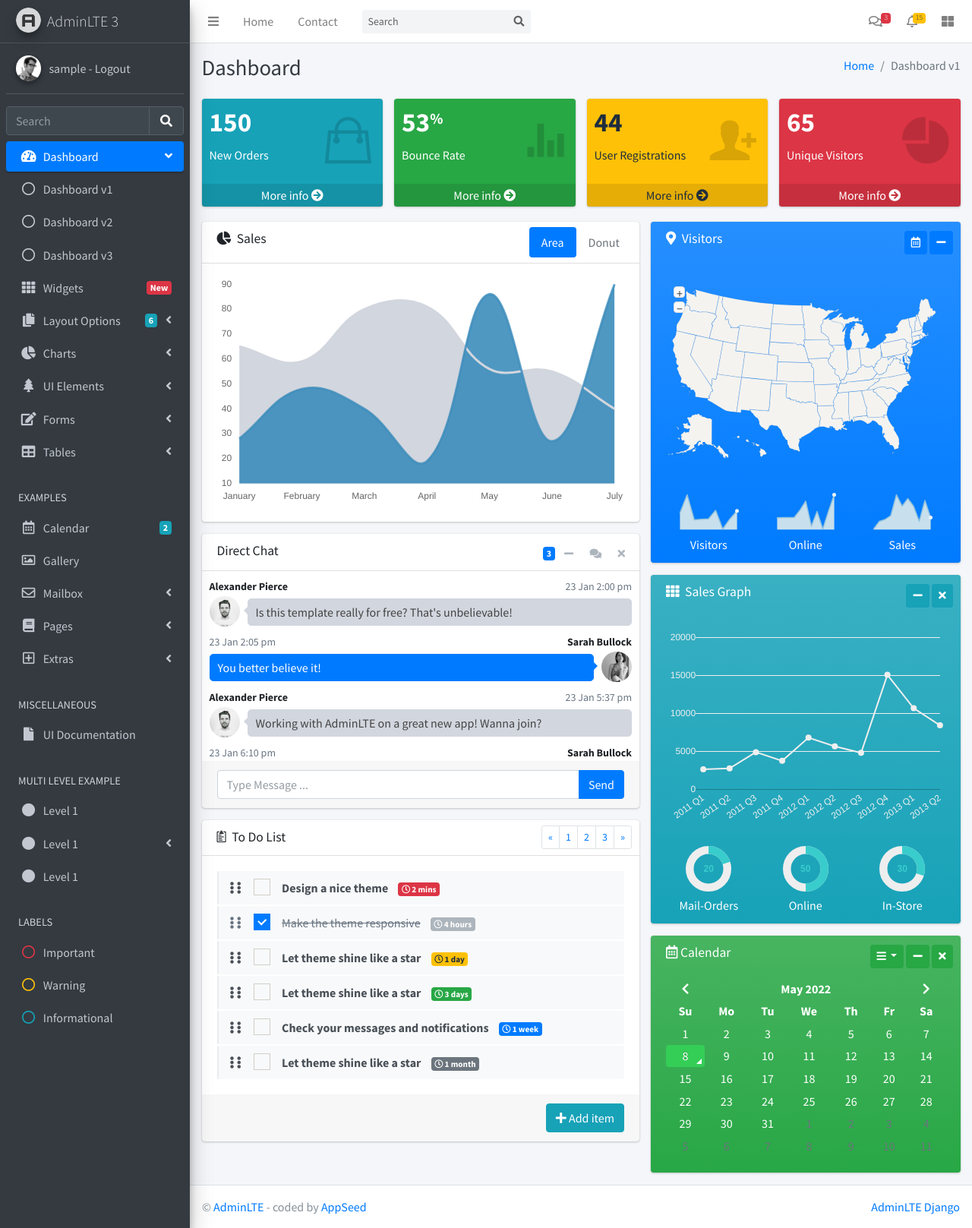
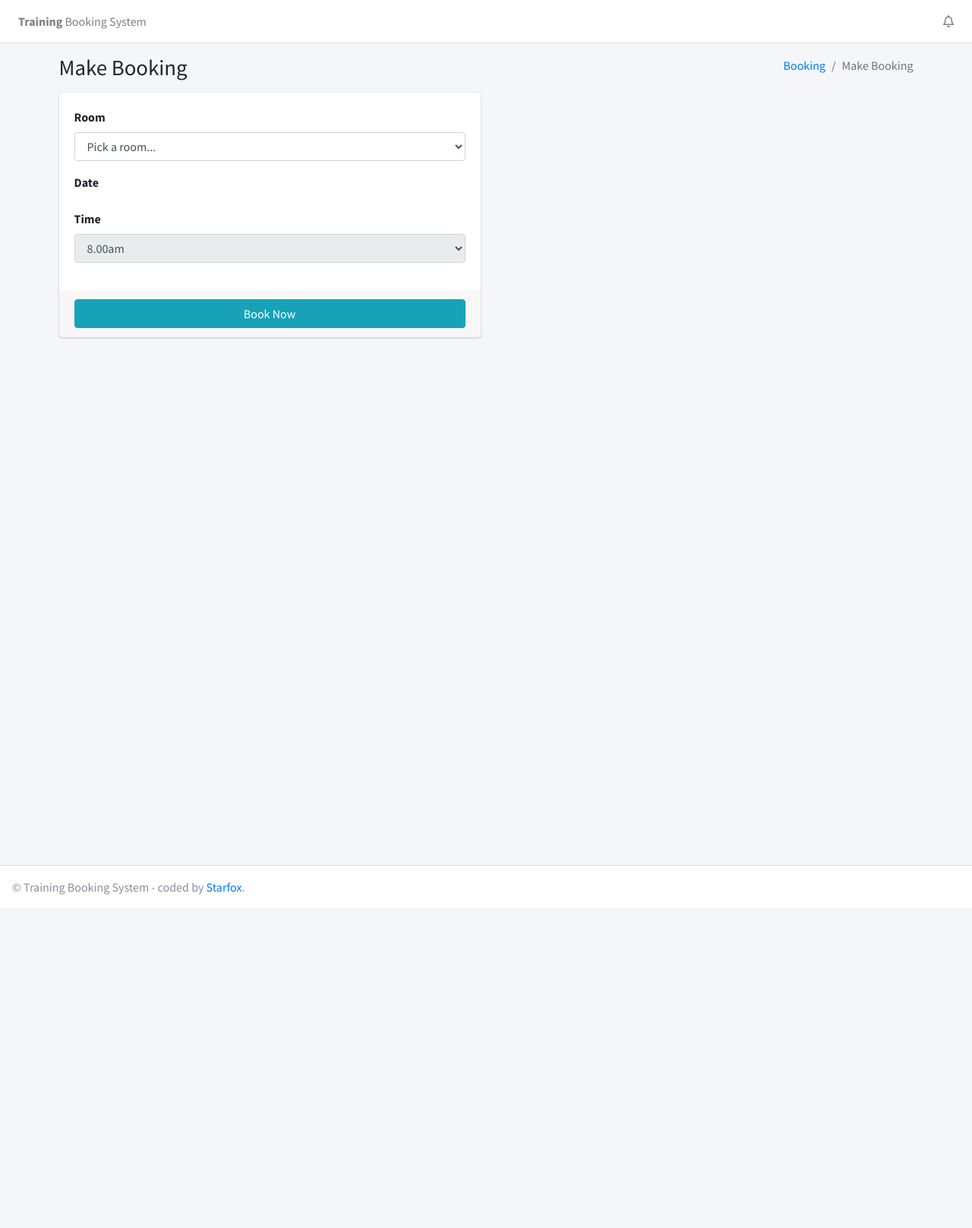
Before and after one commit to penghwee-sng/0a1b7aba-745d-4dfa-a9cc-d55c1ff71e10, a Django app: page / in a window 1280 px wide. Shown: the whole page at 76% size. After the commit the page ends 1178 px from the top, so only its background shows below. Run offline with Django 3.2, Linux system fonts and the light colour scheme; the visitor is signed in with stand-in values (Sample User, id 1); style sheets or scripts are compiled from the project's sources; parts of the project's set-up code (start-up, migrations or seed data) failed here and were passed over; some libraries are stand-ins or nearby versions.

Commit message:
Update 1

```diff
--- a/apps/authentication/urls.py
+++ b/apps/authentication/urls.py
@@ -9,6 +9,6 @@
 
 urlpatterns = [
     path('login/', login_view, name="login"),
-    path('register/', register_user, name="register"),
+    # path('register/', register_user, name="register"),
     path("logout/", LogoutView.as_view(), name="logout")
 ]
--- a/apps/home/admin.py
+++ b/apps/home/admin.py
@@ -4,5 +4,9 @@
 """
 
 from django.contrib import admin
+from .models import Room, Booking
 
 # Register your models here.
+admin.site.register(Booking)
+admin.site.register(Room)
+admin.site.site_header = 'Training Booking System Administration'
--- a/apps/home/views.py
+++ b/apps/home/views.py
@@ -13,8 +13,8 @@
 @login_required(login_url="/login/")
 def index(request):
     context = {'segment': 'index'}
-
-    html_template = loader.get_template('home/index.html')
+    context['segment'] = 'booking.html'
+    html_template = loader.get_template('home/booking.html')
     return HttpResponse(html_template.render(context, request))
 
 
--- /dev/null
+++ b/apps/templates/home/booking.html
@@ -0,0 +1,176 @@
+{% extends "layouts/base.html" %}
+
+{% block title %} Booking {% endblock %}
+
+<!-- Element injected in the BODY element -->
+{% block body_class %} sidebar-collapse layout-top-nav {% endblock body_class %}
+
+<!-- Specific Page CSS goes HERE  -->
+{% block stylesheets %}
+
+<!-- Google Font: Source Sans Pro -->
+<link rel="stylesheet" href="https://fonts.googleapis.com/css?family=Source+Sans+Pro:300,400,400i,700&display=fallback">
+<!-- Font Awesome -->
+<link rel="stylesheet" href="/static/assets/plugins/fontawesome-free/css/all.min.css">
+<!-- Ionicons -->
+<link rel="stylesheet" href="https://code.ionicframework.com/ionicons/2.0.1/css/ionicons.min.css">
+<!-- Tempusdominus Bootstrap 4 -->
+<link rel="stylesheet" href="/static/assets/plugins/tempusdominus-bootstrap-4/css/tempusdominus-bootstrap-4.min.css">
+<!-- iCheck -->
+<link rel="stylesheet" href="/static/assets/plugins/icheck-bootstrap/icheck-bootstrap.min.css">
+<!-- JQVMap -->
+<link rel="stylesheet" href="/static/assets/plugins/jqvmap/jqvmap.min.css">
+<!-- Theme style -->
+<link rel="stylesheet" href="/static/assets/css/adminlte.min.css">
+<!-- overlayScrollbars -->
+<link rel="stylesheet" href="/static/assets/plugins/overlayScrollbars/css/OverlayScrollbars.min.css">
+<!-- Daterange picker -->
+<link rel="stylesheet" href="/static/assets/plugins/daterangepicker/daterangepicker.css">
+<!-- summernote -->
+<link rel="stylesheet" href="/static/assets/plugins/summernote/summernote-bs4.min.css">
+
+<style>
+    .bootstrap-datetimepicker-widget table td.day {
+        font-weight: bold;
+    }
+
+    .bootstrap-datetimepicker-widget table td.disabled,
+    .bootstrap-datetimepicker-widget table td.disabled:hover {
+        font-weight: normal;
+        color: #dbdbdb;
+    }
+</style>
+
+{% endblock stylesheets %}
+
+{% block content %}
+
+<div class="content-wrapper">
+    <!-- Content Header (Page header) -->
+    <div class="content-header">
+        <div class="container">
+            <div class="row">
+                <div class="col-sm-6">
+                    <h1>Make Booking</h1>
+                </div>
+                <div class="col-sm-6">
+                    <ol class="breadcrumb float-sm-right">
+                        <li class="breadcrumb-item"><a href="#">Booking</a></li>
+                        <li class="breadcrumb-item active">Make Booking</li>
+                    </ol>
+                </div>
+            </div><!-- /.row -->
+        </div><!-- /.container-fluid -->
+    </div>
+    <!-- /.content-header -->
+
+    <!-- Main content -->
+    <div class="content">
+        <div class="container">
+            <div class="row">
+                <div class="col-lg-6">
+
+                    <div class="card">
+                        <div class="card-body">
+
+                            <div class="form-group">
+                                <label>Room</label>
+                                <select id="room" class="form-control">
+                                    <option selected value="-1">Pick a room...</option>
+                                    <option value="0">Room U</option>
+                                    <option value="1">Room C</option>
+                                </select>
+                            </div>
+
+                            <div class="form-group">
+                                <label>Date</label>
+                                <div id="calendar" style="width: 100%"></div>
+                            </div>
+
+                            <div class="form-group">
+                                <label>Time</label>
+                                <select id="time" class="form-control" disabled>
+                                    <option>8.00am</option>
+                                    <option>12.00pm</option>
+                                </select>
+                            </div>
+
+                        </div>
+
+
+
+
+                        <div class="card-footer">
+                            <button type="submit" class="btn btn-info btn-block">Book Now</button>
+                        </div>
+                        <!-- /.card-body -->
+                    </div>
+                </div>
+                <!-- /.col-md-6 -->
+            </div>
+            <!-- /.row -->
+        </div><!-- /.container-fluid -->
+    </div>
+    <!-- /.content -->
+</div>
+
+{% endblock content %}
+
+<!-- Specific Page JS goes HERE  -->
+
+<!-- Specific Page JS goes HERE  -->
+{% block javascripts %}
+
+<!-- jQuery -->
+<script src="/static/assets/plugins/jquery/jquery.min.js"></script>
+<!-- jQuery UI 1.11.4 -->
+<script src="/static/assets/plugins/jquery-ui/jquery-ui.min.js"></script>
+<!-- Resolve conflict in jQuery UI tooltip with Bootstrap tooltip -->
+<script>
+    $.widget.bridge('uibutton', $.ui.button)
+</script>
+<!-- Bootstrap 4 -->
+<script src="/static/assets/plugins/bootstrap/js/bootstrap.bundle.min.js"></script>
+<!-- ChartJS -->
+<script src="/static/assets/plugins/chart.js/Chart.min.js"></script>
+<!-- Sparkline -->
+<script src="/static/assets/plugins/sparklines/sparkline.js"></script>
+<!-- JQVMap -->
+<script src="/static/assets/plugins/jqvmap/jquery.vmap.min.js"></script>
+<script src="/static/assets/plugins/jqvmap/maps/jquery.vmap.usa.js"></script>
+<!-- jQuery Knob Chart -->
+<script src="/static/assets/plugins/jquery-knob/jquery.knob.min.js"></script>
+<!-- daterangepicker -->
+<script src="/static/assets/plugins/moment/moment.min.js"></script>
+<script src="/static/assets/plugins/daterangepicker/daterangepicker.js"></script>
+<!-- Tempusdominus Bootstrap 4 -->
+<script src="/static/assets/plugins/tempusdominus-bootstrap-4/js/tempusdominus-bootstrap-4.min.js"></script>
+<!-- Summernote -->
+<script src="/static/assets/plugins/summernote/summernote-bs4.min.js"></script>
+<!-- overlayScrollbars -->
+<script src="/static/assets/plugins/overlayScrollbars/js/jquery.overlayScrollbars.min.js"></script>
+<!-- AdminLTE App -->
+<script src="/static/assets/js/adminlte.js"></script>
+
+<script>
+    var now = new Date();
+    // date one week later
+    var end = new Date(now.getTime() + 14 * 24 * 60 * 60 * 1000);
+    $('#calendar').datetimepicker({
+        format: 'L',
+        inline: true,
+        minDate: now,
+        maxDate: now,
+        daysOfWeekDisabled: [0, 6]
+    })
+    $('#calendar').on('change.datetimepicker', function (e) {
+        console.log(e.date.format('DD-MM-YYYY'));
+        $('#time').prop('disabled', false);
+    });
+    $('#room').on('change', function (e) {
+        console.log(e.target.value);
+    });
+
+</script>
+
+{% endblock javascripts %}
--- a/apps/templates/includes/footer.html
+++ b/apps/templates/includes/footer.html
@@ -1,9 +1,4 @@
   <!-- /.content-wrapper -->
   <footer class="main-footer">
-    &copy; <a target="_blank" rel="noopener noreferrer" href="https://adminlte.io">AdminLTE</a>
-    - coded by <a target="_blank" rel="noopener noreferrer" href="https://appseed.us">AppSeed</a>
-    <div class="float-right d-none d-sm-inline-block">
-      <a target="_blank" rel="noopener noreferrer"
-          href="https://appseed.us/admin-dashboards/django-dashboard-adminlte">AdminLTE Django</a>
-    </div>
+    &copy; Training Booking System - coded by <a target="_blank" href="#">Starfox</a>.
   </footer>
--- a/apps/templates/includes/navigation.html
+++ b/apps/templates/includes/navigation.html
@@ -2,120 +2,28 @@
   <nav class="main-header navbar navbar-expand navbar-white navbar-light">
     <!-- Left navbar links -->
     <ul class="navbar-nav">
-      <li class="nav-item">
-        <a class="nav-link" data-widget="pushmenu" href="#" role="button"><i class="fas fa-bars"></i></a>
-      </li>
-      <li class="nav-item d-none d-sm-inline-block">
-        <a href="index3.html" class="nav-link">Home</a>
-      </li>
-      <li class="nav-item d-none d-sm-inline-block">
-        <a href="#" class="nav-link">Contact</a>
+      <li class="nav-item d-sm-inline-block">
+        <a href="/" class="nav-link"><b>Training</b> Booking System</a>
       </li>
     </ul>
 
-    <!-- SEARCH FORM -->
-    <form class="form-inline ml-3">
-      <div class="input-group input-group-sm">
-        <input class="form-control form-control-navbar" type="search" placeholder="Search" aria-label="Search">
-        <div class="input-group-append">
-          <button class="btn btn-navbar" type="submit">
-            <i class="fas fa-search"></i>
-          </button>
-        </div>
-      </div>
-    </form>
-
     <!-- Right navbar links -->
     <ul class="navbar-nav ml-auto">
-      <!-- Messages Dropdown Menu -->
-      <li class="nav-item dropdown">
-        <a class="nav-link" data-toggle="dropdown" href="#">
-          <i class="far fa-comments"></i>
-          <span class="badge badge-danger navbar-badge">3</span>
-        </a>
-        <div class="dropdown-menu dropdown-menu-lg dropdown-menu-right">
-          <a href="#" class="dropdown-item">
-            <!-- Message Start -->
-            <div class="media">
-              <img src="/static/assets/img/user1-128x128.jpg" alt="User Avatar" class="img-size-50 mr-3 img-circle">
-              <div class="media-body">
-                <h3 class="dropdown-item-title">
-                  Brad Diesel
-                  <span class="float-right text-sm text-danger"><i class="fas fa-star"></i></span>
-                </h3>
-                <p class="text-sm">Call me whenever you can...</p>
-                <p class="text-sm text-muted"><i class="far fa-clock mr-1"></i> 4 Hours Ago</p>
-              </div>
-            </div>
-            <!-- Message End -->
-          </a>
-          <div class="dropdown-divider"></div>
-          <a href="#" class="dropdown-item">
-            <!-- Message Start -->
-            <div class="media">
-              <img src="/static/assets/img/user8-128x128.jpg" alt="User Avatar" class="img-size-50 img-circle mr-3">
-              <div class="media-body">
-                <h3 class="dropdown-item-title">
-                  John Pierce
-                  <span class="float-right text-sm text-muted"><i class="fas fa-star"></i></span>
-                </h3>
-                <p class="text-sm">I got your message bro</p>
-                <p class="text-sm text-muted"><i class="far fa-clock mr-1"></i> 4 Hours Ago</p>
-              </div>
-            </div>
-            <!-- Message End -->
-          </a>
-          <div class="dropdown-divider"></div>
-          <a href="#" class="dropdown-item">
-            <!-- Message Start -->
-            <div class="media">
-              <img src="/static/assets/img/user3-128x128.jpg" alt="User Avatar" class="img-size-50 img-circle mr-3">
-              <div class="media-body">
-                <h3 class="dropdown-item-title">
-                  Nora Silvester
-                  <span class="float-right text-sm text-warning"><i class="fas fa-star"></i></span>
-                </h3>
-                <p class="text-sm">The subject goes here</p>
-                <p class="text-sm text-muted"><i class="far fa-clock mr-1"></i> 4 Hours Ago</p>
-              </div>
-            </div>
-            <!-- Message End -->
-          </a>
-          <div class="dropdown-divider"></div>
-          <a href="#" class="dropdown-item dropdown-footer">See All Messages</a>
-        </div>
-      </li>
       <!-- Notifications Dropdown Menu -->
       <li class="nav-item dropdown">
         <a class="nav-link" data-toggle="dropdown" href="#">
           <i class="far fa-bell"></i>
-          <span class="badge badge-warning navbar-badge">15</span>
         </a>
         <div class="dropdown-menu dropdown-menu-lg dropdown-menu-right">
-          <span class="dropdown-item dropdown-header">15 Notifications</span>
+          <span class="dropdown-item dropdown-header">0 Notification</span>
           <div class="dropdown-divider"></div>
-          <a href="#" class="dropdown-item">
-            <i class="fas fa-envelope mr-2"></i> 4 new messages
-            <span class="float-right text-muted text-sm">3 mins</span>
-          </a>
-          <div class="dropdown-divider"></div>
-          <a href="#" class="dropdown-item">
-            <i class="fas fa-users mr-2"></i> 8 friend requests
-            <span class="float-right text-muted text-sm">12 hours</span>
-          </a>
-          <div class="dropdown-divider"></div>
-          <a href="#" class="dropdown-item">
-            <i class="fas fa-file mr-2"></i> 3 new reports
-            <span class="float-right text-muted text-sm">2 days</span>
-          </a>
-          <div class="dropdown-divider"></div>
+          <!-- <span class="dropdown-item">
+            <i class="fas fa-file mr-2"></i> No new notification
+            <span class="float-right text-muted text-sm"></span>
+          </span>
+          <div class="dropdown-divider"></div> -->
           <a href="#" class="dropdown-item dropdown-footer">See All Notifications</a>
         </div>
-      </li>
-      <li class="nav-item">
-        <a class="nav-link" data-widget="control-sidebar" data-slide="true" href="#" role="button">
-          <i class="fas fa-th-large"></i>
-        </a>
       </li>
     </ul>
   </nav>
--- a/apps/templates/includes/sidebar.html
+++ b/apps/templates/includes/sidebar.html
@@ -14,7 +14,7 @@
           <img src="/static/assets/img/user2-160x160.jpg" class="img-circle elevation-2" alt="User Image">
         </div>
         <div class="info">
-          <a href="{% url 'register' %}" class="d-block">
+          <a href="{% url 'logout' %}" class="d-block">
             {{ request.user.username }} - Logout
           </a>
         </div>
--- a/apps/templates/layouts/base-fullscreen.html
+++ b/apps/templates/layouts/base-fullscreen.html
@@ -7,7 +7,7 @@
   <link rel="canonical" href="https://appseed.us/adminlte"/>
 
   <title>
-    Django AdminLTE - {% block title %}{% endblock %} | AppSeed
+    Training Booking System - {% block title %}{% endblock %} | AppSeed
   </title>
 
   <!-- Specific Page CSS goes HERE  -->
--- a/apps/templates/layouts/base.html
+++ b/apps/templates/layouts/base.html
@@ -7,7 +7,7 @@
   <link rel="canonical" href="https://appseed.us/adminlte"/>
 
   <title>
-    Django AdminLTE - {% block title %}{% endblock %} | AppSeed
+    Training Booking System - {% block title %}{% endblock %} | AppSeed
   </title>
 
   {% block stylesheets %}{% endblock stylesheets %}
--- a/core/settings.py
+++ b/core/settings.py
@@ -25,8 +25,8 @@
 DEBUG = env('DEBUG')
 
 # load production server from .env
-ALLOWED_HOSTS        = ['localhost', 'localhost:85', '127.0.0.1',               env('SERVER', default='127.0.0.1') ]
-CSRF_TRUSTED_ORIGINS = ['http://localhost:85', 'http://127.0.0.1', 'https://' + env('SERVER', default='127.0.0.1') ]
+ALLOWED_HOSTS        = ['localhost', 'localhost:85', '127.0.0.1',               env('SERVER', default='127.0.0.1'), 'booking.kubrixstudio.com' ]
+CSRF_TRUSTED_ORIGINS = ['http://localhost:85', 'http://127.0.0.1', 'https://' + env('SERVER', default='127.0.0.1'), 'https://booking.kubrixstudio.com' ]
 
 # Application definition
 
```
Also changed, not shown: apps/home/models.py (+34 -0 lines), apps/templates/accounts/login.html (+4 -10 lines), apps/templates/includes/navigation copy.html (added, +122 -0 lines), apps/static/assets/js/pages/booking.js (added), 1 other file.
